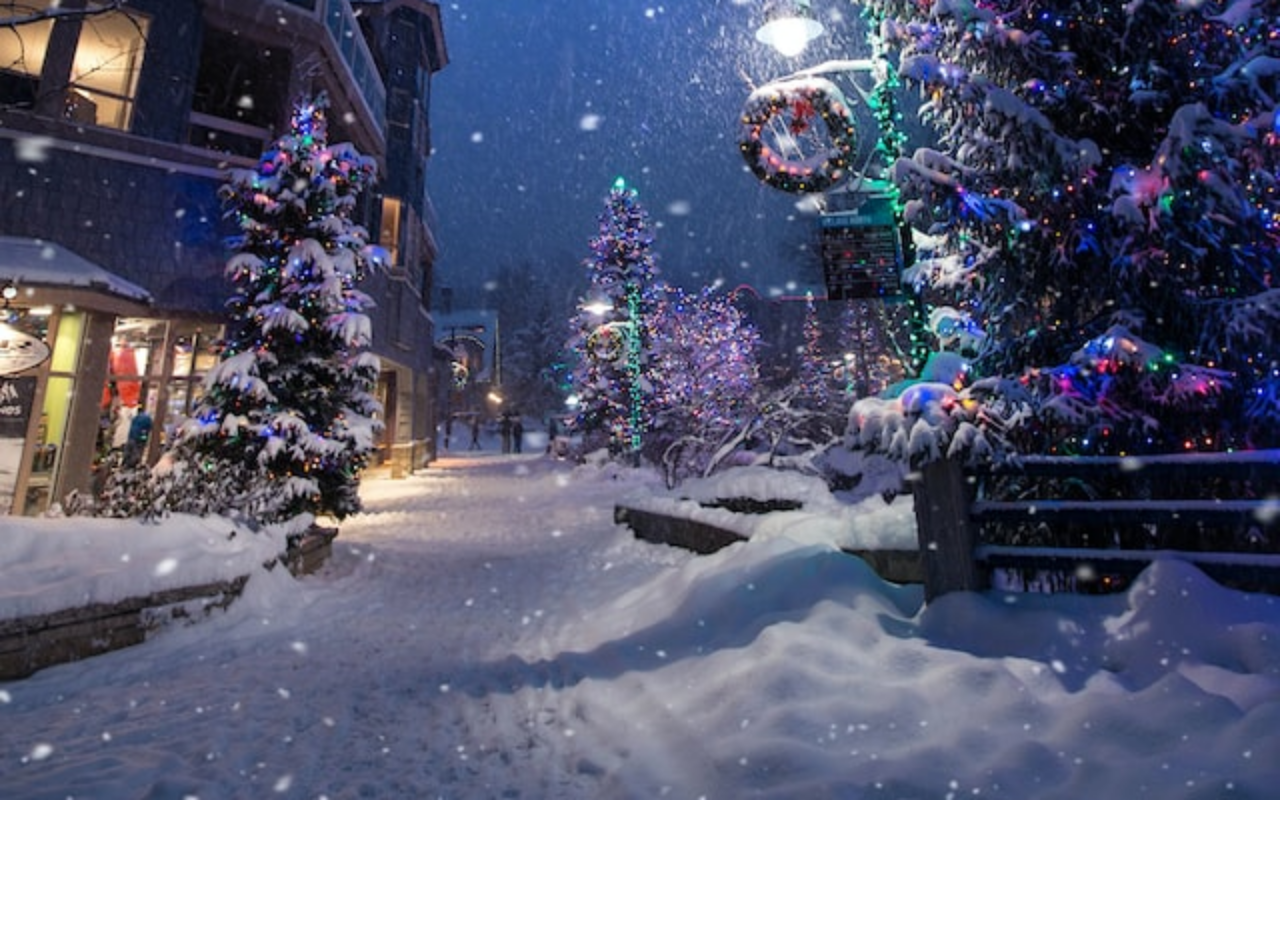
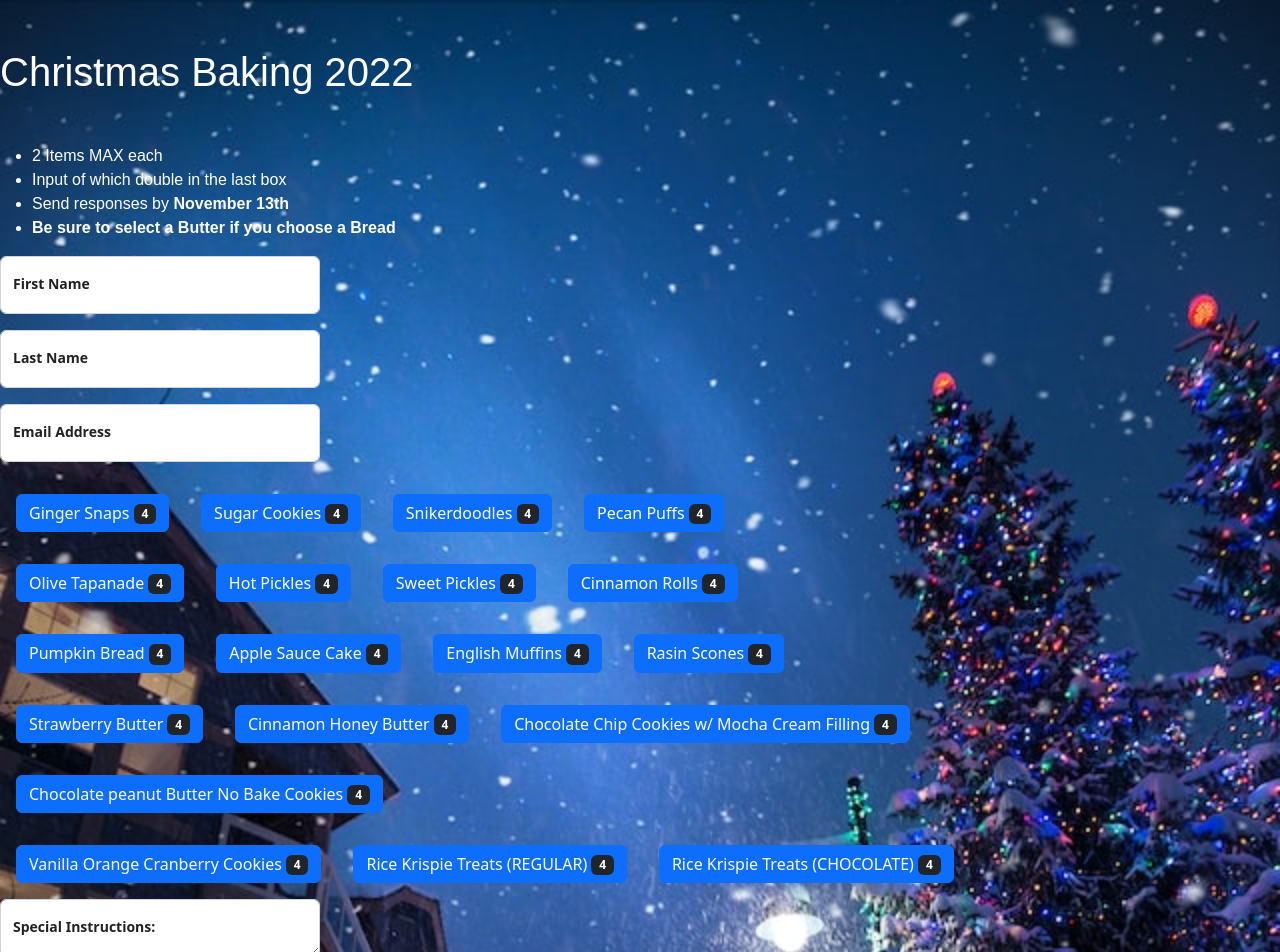
Before and after one commit to thomas065/holiday-goodies, a React (Create React App) app: page /order-form in a window 1280 px wide. Before the commit this address had no page. Shown: the top 952 px of the page. Before the commit the page ends 800 px from the top, so only its background shows below. Built offline with nearby package versions, Linux system fonts and the light colour scheme; a web font is replaced by a local one.

Commit message:
Order form (unstyled)

```diff
--- a/src/App.js
+++ b/src/App.js
@@ -4,6 +4,7 @@ import {BrowserRouter, Routes, Route} from 'react-router-dom';
 import LoginForm from "./components/login/loginform";
 import "bootstrap/dist/css/bootstrap.min.css";
 import GoodieCare from "./components/bakingInstructions/goodieCare";
+import OrderForm from "./components/orderform/order";
 
 function App() {
     return (
@@ -12,6 +13,7 @@ function App() {
                 <Route path="/" element={<Title />} />
                 <Route path="/login" element={<LoginForm />} />
                 <Route path="/baking-instructions" element={<GoodieCare />} />
+                <Route path="/order-form" element={<OrderForm />} />
             </Routes>
         </BrowserRouter>
     );
--- a/src/components/bakingInstructions/goodieCare.jsx
+++ b/src/components/bakingInstructions/goodieCare.jsx
@@ -74,7 +74,7 @@ const GoodieCare = () => {
 					Bring to room temperature before eating -- unless you like frozen or cold cookies!
 				</p>
 			</div>
-			<Link style={{ textDecoration: 'none', color: 'white' }} to={'/order'} className='orderbutton'>Continue</Link>>
+			<Link style={{ textDecoration: 'none', color: 'white' }} to={'/order-form'} className='orderbutton'>Continue</Link>>
 		</div>
   );
 }
--- a/src/components/login/loginform.jsx
+++ b/src/components/login/loginform.jsx
@@ -42,7 +42,8 @@ const LoginForm = (props) => {
 								Submit
 							</button>
 								<Link style={{
-									textDecoration: 'none', color: 'white',
+									textDecoration: 'none',
+									color: 'white',
 									backgroundColor:'blue',
 									textAlign:'center',
 									padding:'5px',
--- /dev/null
+++ b/src/components/orderform/order.jsx
@@ -0,0 +1,365 @@
+import './order.styles.scss';
+import {useFormik} from "formik";
+import {Form, FormGroup, Input, Label, Button, Badge, Col } from "reactstrap";
+
+const OrderForm = () => {
+const year = new Date();
+const yearNow = year.getFullYear();
+
+	const validate = values => {
+		const errors = {};
+		if (!values.firstName) {
+			errors.firstName = 'Required';
+		} else if (values.firstName.length > 15) {
+			errors.firstName = 'Must be 15 characters or less';
+		}
+
+		if (!values.lastName) {
+			errors.lastName = 'Required';
+		} else if (values.lastName.length > 20) {
+			errors.lastName = 'Must be 20 characters or less';
+		}
+
+		if (!values.email) {
+			errors.email = 'Required';
+		} else if (!/^[A-Z0-9._%+-]+@[A-Z0-9.-]+\.[A-Z]{2,4}$/i.test(values.email)) {
+			errors.email = 'Invalid email address';
+		}
+
+		return errors;
+	};
+
+	const formik = useFormik({
+		initialValues: {
+			firstName: '',
+			lastName: '',
+			phone: '',
+			email: '',
+			specialInstructions: '',
+			goodies: [],
+		},
+		validate,
+		onSubmit: values => {
+			console.log(`Your Order Status`, values);
+			alert(`Your order was successfully submitted!`);
+		},
+	});
+
+  return (
+	  <>
+		<div className="mt-5">
+		  <div className="col-12">
+			  <h1 className='holiday-font'>Christmas Baking {yearNow}</h1>
+		  </div>
+		  <div className="col-12 mt-5 m-auto text-start holiday-font">
+			<ul>
+				<li>2 Items MAX each</li>
+				<li>Input of which double in the last box</li>
+				<li>Send responses by <b>November 13th</b></li>
+				<li><b>Be sure to select a Butter if you choose a Bread</b></li>
+			</ul>
+		  </div>
+		</div>
+		<div>
+			<Form onSubmit={formik.handleSubmit}>
+						<FormGroup floating className="mb-3 col-3">
+							<Input
+								id="firstName"
+								name="firstName"
+								type="text"
+								placeholder='First Name'
+								onChange={formik.handleChange}
+								onBlur={formik.handleBlur}
+								value={formik.values.firstName}
+								className='form-control'
+							/>
+							{formik.errors.firstName ? <div>{formik.errors.firstName}</div> : null}
+
+							<Label htmlFor="firstName">First Name</Label>
+						</FormGroup>
+						<FormGroup floating className="mb-3 col-3">
+							<Input
+								id="lastName"
+								name="lastName"
+								type="text"
+								placeholder='Last Name'
+								onChange={formik.handleChange}
+								onBlur={formik.handleBlur}
+								value={formik.values.lastName}
+								className='form-control'
+							/>
+							{formik.errors.lastName ? <div>{formik.errors.lastName}</div> : null}
+
+							<Label htmlFor="lastName">Last Name</Label>
+						</FormGroup>
+						<FormGroup floating className="col-3">
+							<Input
+								id="email"
+								name="email"
+								type="text"
+								placeholder='username@email.com'
+								onChange={formik.handleChange}
+								onBlur={formik.handleBlur}
+								value={formik.values.email}
+								className='form-control'
+							/>
+							{formik.errors.email ? <div>{formik.errors.email}</div> : null}
+
+							<Label htmlFor="email">Email Address</Label>
+						</FormGroup>
+
+					{/*Section 1*/}
+					<div className='col'>
+							<Button
+								color="primary"
+								className='m-3'
+							>
+								Ginger Snaps{' '}
+								<Badge
+								color="dark"
+								>
+									4
+								</Badge>
+							</Button>
+							<Button
+								color="primary"
+								className='m-3'
+							>
+								Sugar Cookies{' '}
+								<Badge
+									color="dark"
+								>
+									4
+								</Badge>
+							</Button>
+							<Button
+								color="primary"
+								className='m-3'
+							>
+								Snikerdoodles{' '}
+								<Badge
+									color="dark"
+								>
+									4
+								</Badge>
+							</Button>
+							<Button
+								color="primary"
+								className='m-3'
+							>
+								Pecan Puffs{' '}
+								<Badge
+									color="dark"
+								>
+									4
+								</Badge>
+							</Button>
+					</div>
+					{/*Section 2*/}
+					<div className='col'>
+						<Button
+							color="primary"
+							className='m-3'
+						>
+							Olive Tapanade{' '}
+							<Badge
+								color="dark"
+							>
+								4
+							</Badge>
+						</Button>
+						<Button
+							color="primary"
+							className='m-3'
+						>
+							Hot Pickles{' '}
+							<Badge
+								color="dark"
+							>
+								4
+							</Badge>
+						</Button>
+						<Button
+							color="primary"
+							className='m-3'
+						>
+							Sweet Pickles{' '}
+							<Badge
+								color="dark"
+							>
+								4
+							</Badge>
+						</Button>
+						<Button
+							color="primary"
+							className='m-3'
+						>
+							Cinnamon Rolls{' '}
+							<Badge
+								color="dark"
+							>
+								4
+							</Badge>
+						</Button>
+
+					</div>
+					{/*Section 3*/}
+					<div className='col'>
+						<Button
+							color="primary"
+							className='m-3'
+						>
+							Pumpkin Bread{' '}
+							<Badge
+								color="dark"
+							>
+								4
+							</Badge>
+						</Button>
+						<Button
+							color="primary"
+							className='m-3'
+						>
+							Apple Sauce Cake{' '}
+							<Badge
+								color="dark"
+							>
+								4
+							</Badge>
+						</Button>
+						<Button
+							color="primary"
+							className='m-3'
+						>
+							English Muffins{' '}
+							<Badge
+								color="dark"
+							>
+								4
+							</Badge>
+						</Button>
+						<Button
+							color="primary"
+							className='m-3'
+						>
+							Rasin Scones{' '}
+							<Badge
+								color="dark"
+							>
+								4
+							</Badge>
+						</Button>
+					</div>
+					{/*Section 4*/}
+					<div className='col'>
+						<Button
+							color="primary"
+							className='m-3'
+						>
+							Strawberry Butter{' '}
+							<Badge
+								color="dark"
+							>
+								4
+							</Badge>
+						</Button>
+						<Button
+							color="primary"
+							className='m-3'
+						>
+							Cinnamon Honey Butter{' '}
+							<Badge
+								color="dark"
+							>
+								4
+							</Badge>
+						</Button>
+						<Button
+							color="primary"
+							className='m-3'
+						>
+							Chocolate Chip Cookies w/ Mocha Cream Filling{' '}
+							<Badge
+								color="dark"
+							>
+								4
+							</Badge>
+						</Button>
+						<Button
+							color="primary"
+							className='m-3'
+						>
+							Chocolate peanut Butter No Bake Cookies{' '}
+							<Badge
+								color="dark"
+							>
+								4
+							</Badge>
+						</Button>
+					</div>
+					{/*Section 5*/}
+					<div className='col'>
+						<Button
+							color="primary"
+							className='m-3'
+						>
+							Vanilla Orange Cranberry Cookies{' '}
+							<Badge
+								color="dark"
+							>
+								4
+							</Badge>
+						</Button>
+						<Button
+							color="primary"
+							className='m-3'
+						>
+							Rice Krispie Treats (REGULAR){' '}
+							<Badge
+								color="dark"
+							>
+								4
+							</Badge>
+						</Button>
+						<Button
+							color="primary"
+							className='m-3'
+						>
+							Rice Krispie Treats (CHOCOLATE){' '}
+							<Badge
+								color="dark"
+							>
+								4
+							</Badge>
+						</Button>
+					</div>
+					{/*text field*/}
+				<FormGroup floating className='col-3'>
+						<Input
+							id="specialInstructions"
+							name="specialInstructions"
+							type="textarea"
+							placeholder='Special Instructions'
+							onChange={formik.handleChange}
+							onBlur={formik.handleBlur}
+							value={formik.values.specialInstructions}
+							className='form-control'
+						/>
+					<Label
+						htmlFor="text"
+					>
+						Special Instructions:
+					</Label>
+				</FormGroup>
+				<Button
+					className='text-light fw-bold border border-3 light rounded-pill mt-3 p-3 bg-success'
+					color="warning"
+					type="submit"
+				>Submit</Button>
+			</Form>
+		</div>
+	  </>
+  );
+};
+
+export default OrderForm
```
Also changed, not shown: src/components/orderform/order.styles.scss (added).
